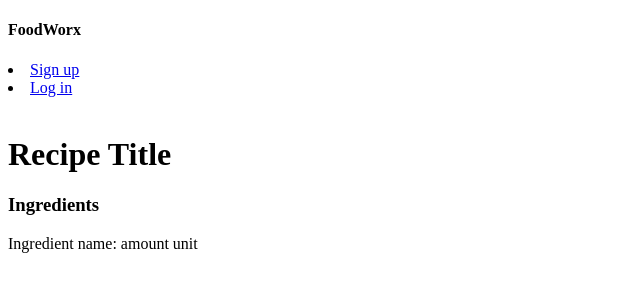
After one commit to Moers-code/foodworx, a Flask app: template templates/recipes.html in a window 1280 px wide. The commit adds this page. Shown: the top 300 px of the page, without its empty margins (0-640 px from the left). Run offline with Flask 3, Linux system fonts and the light colour scheme; the template is opened without the code that fills it, so the values that code supplies are empty.

Commit message:
edit pantry templates

```diff
--- a/app.py
+++ b/app.py
@@ -307,11 +307,11 @@ def add_item():
     if form.validate_on_submit():
 
         try:
-            ingredient_name = form.ingredient.data
-            quantity=form.quantity.data
+            ingredient_name = form.ingredient_name.data
+            ingredient_quantity=form.ingredient_quantity.data
             uom=form.uom.data
             expiry_date = form.expiry_date.data
-            pantry_item = Pantry(user_id=g.user.id, ingredient_name=ingredient_name, ingredient_quantity=quantity, expiry_date=expiry_date, uom=uom)
+            pantry_item = Pantry(user_id=g.user.id, ingredient_name=ingredient_name, ingredient_quantity=ingredient_quantity, expiry_date=expiry_date, uom=uom)
             g.user.pantry.append(pantry_item)
             db.session.commit()
             flash('Pantry item added successfully.')
@@ -337,12 +337,12 @@ def edit_item(item_id):
         return redirect(f'/users/{g.user.id}/pantryitems')
 
     form = PantryForm(obj=item)
-    print(item.ingredient_name)
+
     if form.validate_on_submit():
-        item.ingredient_name=form.ingredient.data
-        item.ingredient_quantity=form.quantity.data
+        item.ingredient_name=form.ingredient_name.data
+        item.ingredient_quantity=form.ingredient_quantity.data
         item.uom=form.uom.data
-        item.expiry_date = datetime.strptime(form.expiry_date.data, '%Y-%m-%d')
+        item.expiry_date = form.expiry_date.data
 
         try:
             db.session.commit()
--- a/static/app.js
+++ b/static/app.js
@@ -2,8 +2,8 @@
 //event listener that triggers when key up > axios request to server> look in the api_data table if user input is include in the db
 // then return the values
 
-$('#ingredient').keyup(async (e)=> {
-    let userInput = $('#ingredient').val().trim();
+$('#ingredient_name').keyup(async (e)=> {
+    let userInput = $('#ingredient_name').val().trim();
     if (userInput === '') {
         $('#suggestions').empty();
         $('#suggestions-container').removeClass('border-visible');
@@ -37,7 +37,7 @@ const showSuggestions = (results)=> {
 
 $('#suggestions').on('click', 'li', function() {
     let selectedValue = $(this).text();
-    $('#ingredient').val(selectedValue);
+    $('#ingredient_name').val(selectedValue);
     $('#suggestions').empty();
     $('#suggestions-container').removeClass('border-visible');
   });
--- a/templates/pantry/add_item.html
+++ b/templates/pantry/add_item.html
@@ -20,7 +20,7 @@
 
             {{ field.label }}
             {{ field }}
-            {% if field.name == 'ingredient' %}
+            {% if field.name == 'ingredient_name' %}
             <div id="suggestions-container" class='border-hidden'>
                 <ul id='suggestions'></ul>
             </div>
--- a/templates/pantry/edit_item.html
+++ b/templates/pantry/edit_item.html
@@ -19,6 +19,11 @@
     <p>
         {{ field.label }}
         {{ field }}
+        {% if field.name == 'ingredient_name' %}
+        <div id="suggestions-container" class='border-hidden'>
+            <ul id='suggestions'></ul>
+        </div>
+            {% endif %}
 
         {% for error in field.errors %}
             {{ error }}
--- a/templates/pantry/pantry_items.html
+++ b/templates/pantry/pantry_items.html
@@ -19,7 +19,7 @@
     <p>Quantity: {{ item.ingredient_quantity }} {{ item.uom }}</p>
     <p>Expiry Date: {{ item.expiry_date }}</p>
     <p class='days-left'>Days left: {{ item.days_left }}</p>
-
+    <button id="{{item.id}}" onclick="window.location.href='/pantryitems/{{item.id}}/recipes'">Find Recipe</button>
     <button onclick="window.location.href='/pantryitems/{{item.id}}/edit'">Edit Item</button>
 
     <form action='/pantryitems/{{item.id}}/delete', method="POST">
--- /dev/null
+++ b/templates/recipes.html
@@ -0,0 +1,16 @@
+{% extends 'base.html' %}
+
+{% block title %}Recipes{% endblock %}
+
+{% block content %}
+<div>
+
+    <img src="" alt="">
+
+    <h1>Recipe Title</h1>
+    <h3>Ingredients</h3>
+    <p>Ingredient name: amount unit</p>
+
+</div>
+
+{% endblock %}
```
